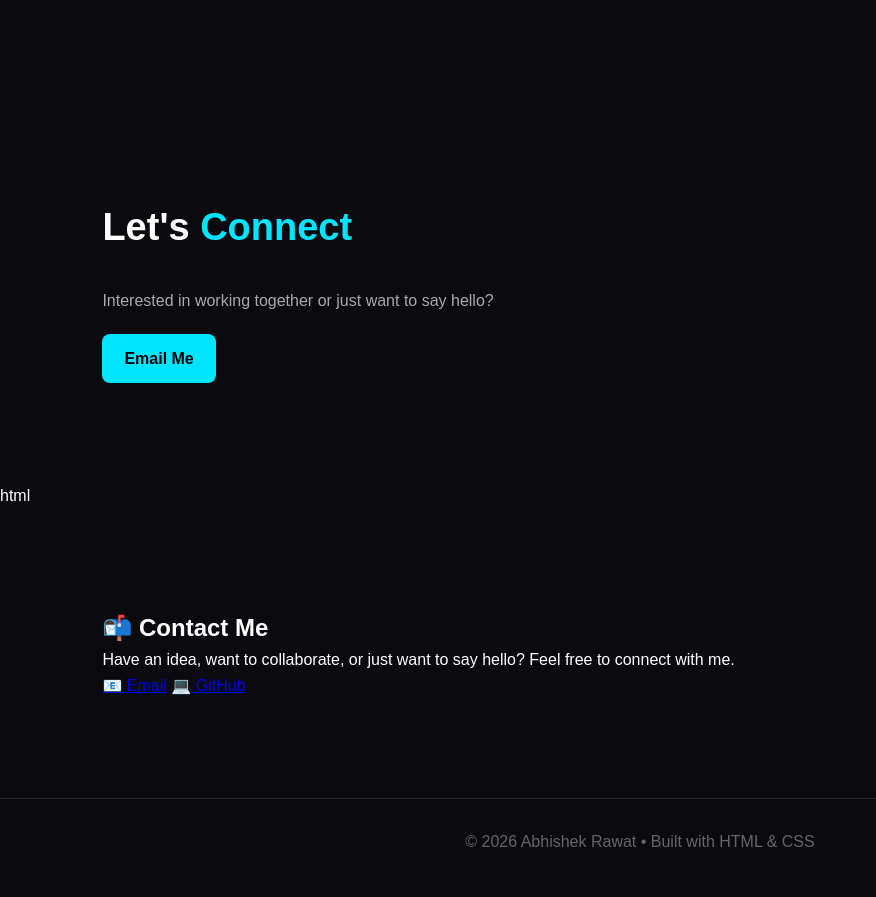
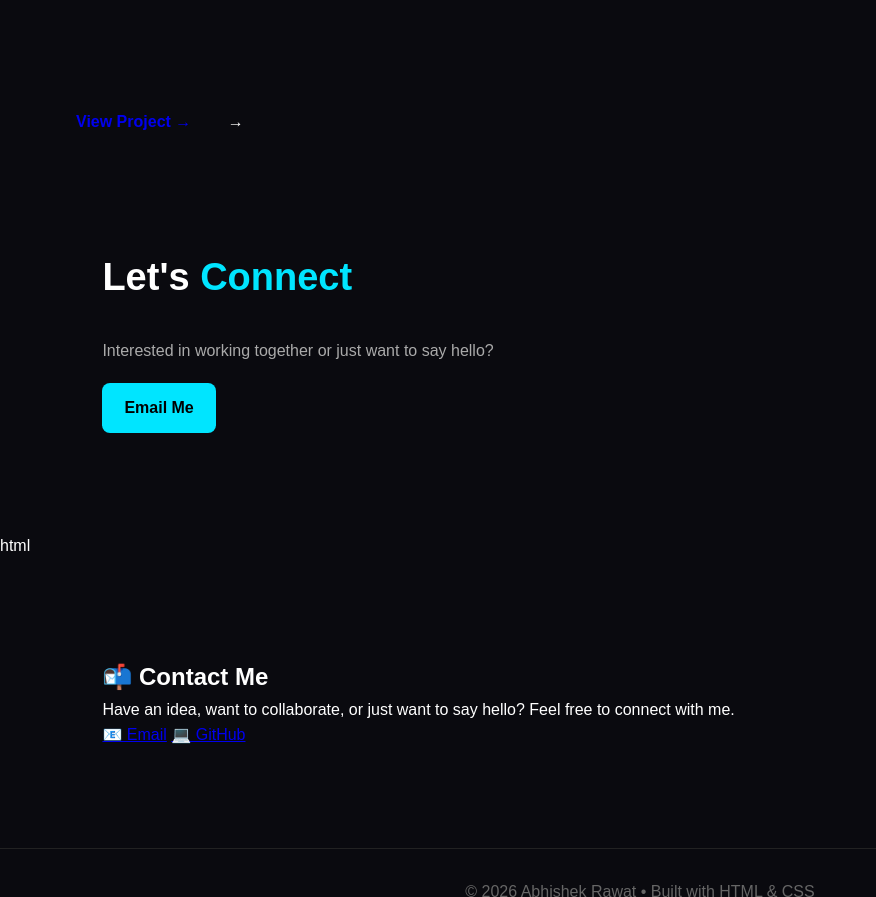
Before and after one commit to aabhirawat067-ops/portfolio, a plain HTML site: page index.html in a window 1280 px wide. Shown: the part 1861-2758 px from the top of the page, without its empty margins (0-876 px from the left). Drawn offline with Linux system fonts and the light colour scheme.

Commit message:
add project link

```diff
--- a/index.html
+++ b/index.html
@@ -347,7 +347,7 @@
         </div>
 
     </section>
-
+<a href="#" class="btn"><a href="#" class="btn">View Project →</a> →</a>
 
     <!-- CONTACT -->
 
```
